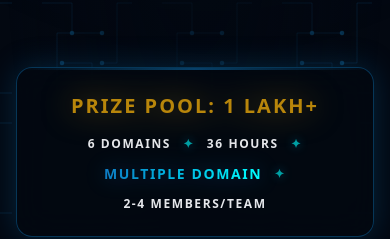
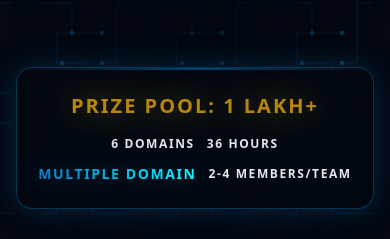
Before and after one commit to Sharanx77/neo-nexus-36.1, a Next.js app: page / in a window 390 px wide. Shown: the part 879-1118 px from the top of the page. Built offline with nearby package versions, Linux system fonts and the light colour scheme.

Commit message:
Update Stats.tsx

```diff
--- a/components/Stats.tsx
+++ b/components/Stats.tsx
@@ -18,17 +18,18 @@ export default function Stats() {
 
             <span className="whitespace-nowrap">6 Domains</span>
 
-            <span className="text-cyan/60 drop-shadow-[0_0_5px_rgba(6,182,212,0.8)]">✦</span>
+            {/* Added hidden sm:inline to vanish on mobile */}
+            <span className="hidden sm:inline text-cyan/60 drop-shadow-[0_0_5px_rgba(6,182,212,0.8)]">✦</span>
 
             <span className="whitespace-nowrap">36 Hours</span>
 
-            <span className="text-cyan/60 drop-shadow-[0_0_5px_rgba(6,182,212,0.8)]">✦</span>
+            <span className="hidden sm:inline text-cyan/60 drop-shadow-[0_0_5px_rgba(6,182,212,0.8)]">✦</span>
 
             <span className="whitespace-nowrap text-transparent bg-clip-text bg-gradient-to-r from-electric to-cyan font-black text-sm md:text-lg drop-shadow-[0_0_10px_rgba(14,124,196,0.4)]">
               Multiple Domain
             </span>
 
-            <span className="text-cyan/60 drop-shadow-[0_0_5px_rgba(6,182,212,0.8)]">✦</span>
+            <span className="hidden sm:inline text-cyan/60 drop-shadow-[0_0_5px_rgba(6,182,212,0.8)]">✦</span>
 
             <span className="whitespace-nowrap">2-4 Members/Team</span>
 
```
